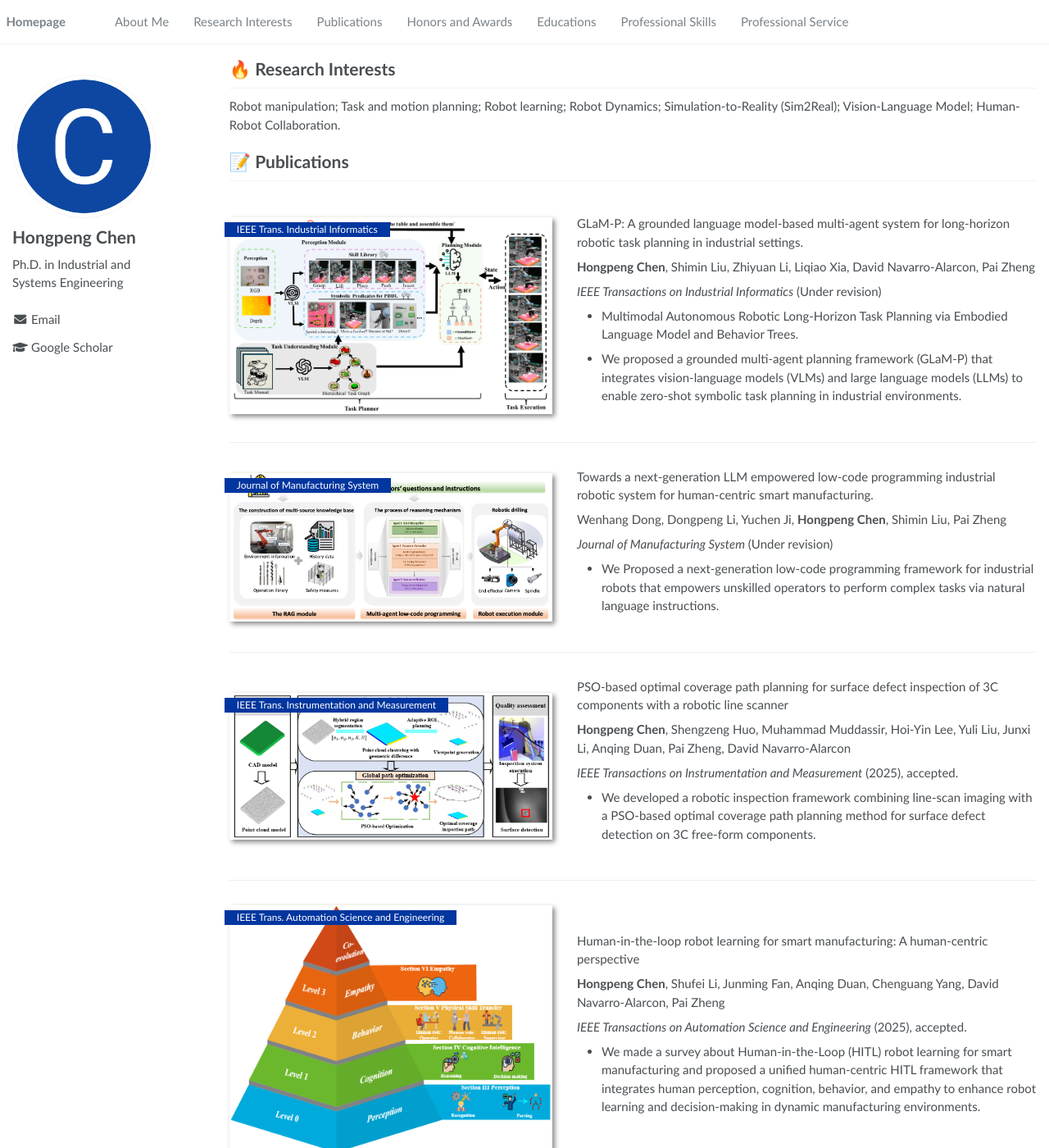
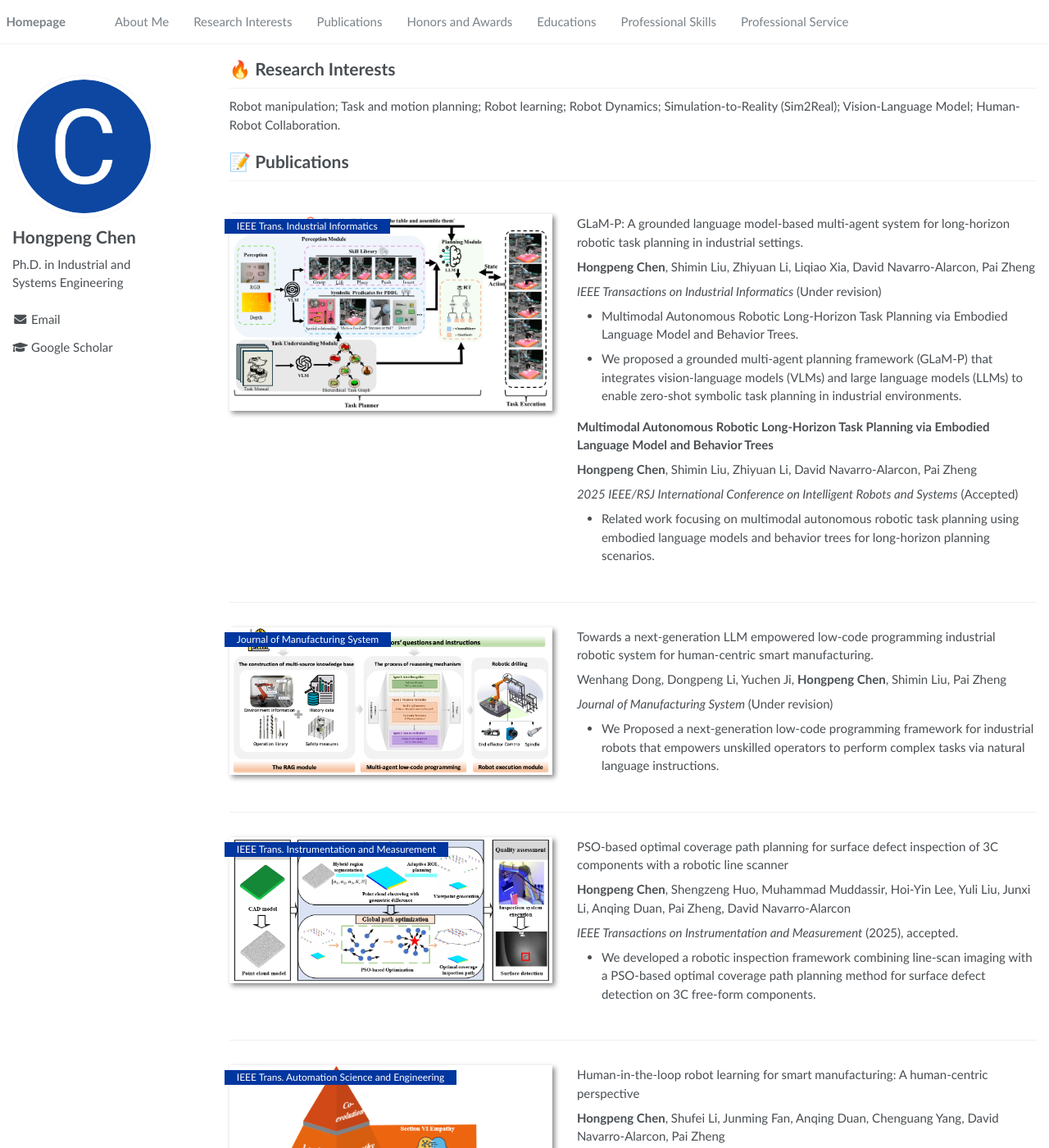
Before and after one commit to hongpeng-chen/chen-hongpeng.github.io, a Jekyll site: the page built from _pages/about.md, in a window 1280 px wide and 1400 px high, scrolled down 221 px. Shown: the whole window at 82% size. Built offline with Jekyll 4.4.1, drawn with Linux system fonts in a browser that asks for light colours; some of the changed text lies outside the part shown.

Commit message:
moved papers

```diff
--- a/_pages/about.md
+++ b/_pages/about.md
@@ -39,6 +39,14 @@ _IEEE Transactions on Industrial Informatics_ (Under revision)
 
 - Multimodal Autonomous Robotic Long-Horizon Task Planning via Embodied Language Model and Behavior Trees.
 - We proposed a grounded multi-agent planning framework (GLaM-P) that integrates vision-language models (VLMs) and large language models (LLMs) to enable zero-shot symbolic task planning in industrial environments.
+
+**Multimodal Autonomous Robotic Long-Horizon Task Planning via Embodied Language Model and Behavior Trees**
+
+**Hongpeng Chen**, Shimin Liu, Zhiyuan Li, David Navarro-Alarcon, Pai Zheng
+
+_2025 IEEE/RSJ International Conference on Intelligent Robots and Systems_ (Accepted)
+
+- Related work focusing on multimodal autonomous robotic task planning using embodied language models and behavior trees for long-horizon planning scenarios.
 </div>
 </div>
 
@@ -102,17 +110,6 @@ _2026 IEEE International Conference on Robotics & Automation_ (Submitted)
 </div>
 </div>
 
-- **Hongpeng Chen**, Handong Xu, Zhensheng Yang.
-   *<a href="https://scholar.google.com/citations?view_op=view_citation&hl=zh-TW&user=Zn4ROH4AAAAJ&citation_for_view=Zn4ROH4AAAAJ:u-x6o8ySG0sC" target="_blank">A novel hybrid method to detect arrival times of elastic waves with low SNR based on Jensen–Shannon divergence and cumulative sum algorithm</a>.*
-   _IEEE Transactions on Instrumentation and Measurement_ 71 (2022): 1–12. <span class='show_paper_citations' data='Zn4ROH4AAAAJ:u-x6o8ySG0sC'></span>
-
-- **Hongpeng Chen**, Zhensheng Yang.
-   *<a href="https://scholar.google.com/citations?view_op=view_citation&hl=zh-TW&user=Zn4ROH4AAAAJ&citation_for_view=Zn4ROH4AAAAJ:u5HHmVD_uO8C" target="_blank">Arrival picking of acoustic emission signals using a hybrid algorithm based on AIC and histogram distance</a>.*
-   _IEEE Transactions on Instrumentation and Measurement_ 70 (2020): 1–8. <span class='show_paper_citations' data='Zn4ROH4AAAAJ:u5HHmVD_uO8C'></span>
-
-- **Hongpeng Chen**, Shimin Liu, Zhiyuan Li, David Navarro-Alarcon, Pai Zheng.
-   *Multimodal Autonomous Robotic Long-Horizon Task Planning via Embodied Language Model and Behavior Trees.*
-   _2025 IEEE/RSJ International Conference on Intelligent Robots and Systems_ (Accepted).
 
 # 🎖 Honors and Awards
 - **PolyU Postgraduate Research Scholarship** (2023–2026)
--- a/assets/css/main.scss
+++ b/assets/css/main.scss
@@ -43,7 +43,7 @@
 .paper-box {
     display: flex;
     justify-content: left;
-    align-items: center;
+    align-items: flex-start;
     flex-direction: row;
     flex-wrap: wrap;
     border-bottom: 1px #efefef solid;
```
